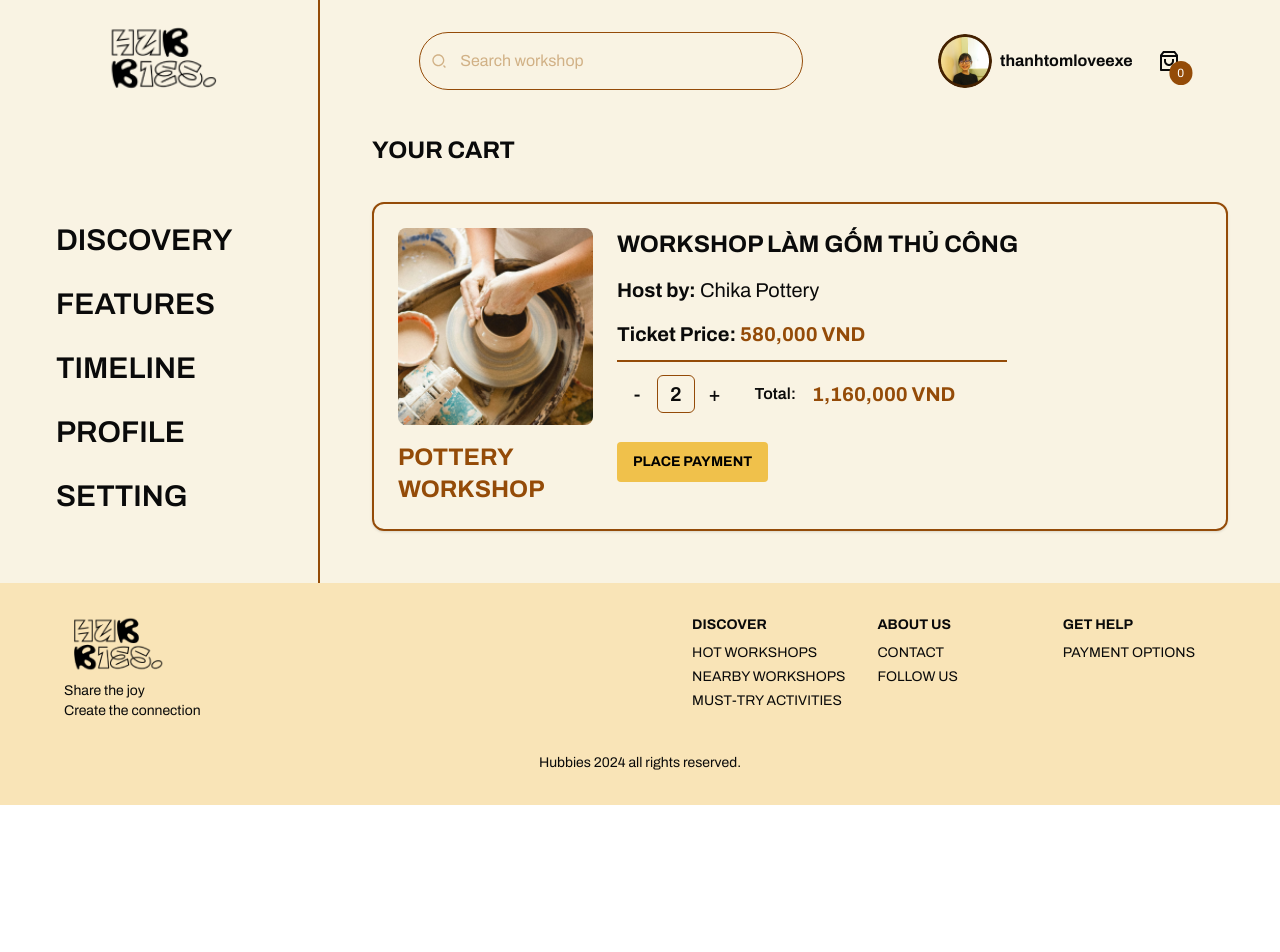
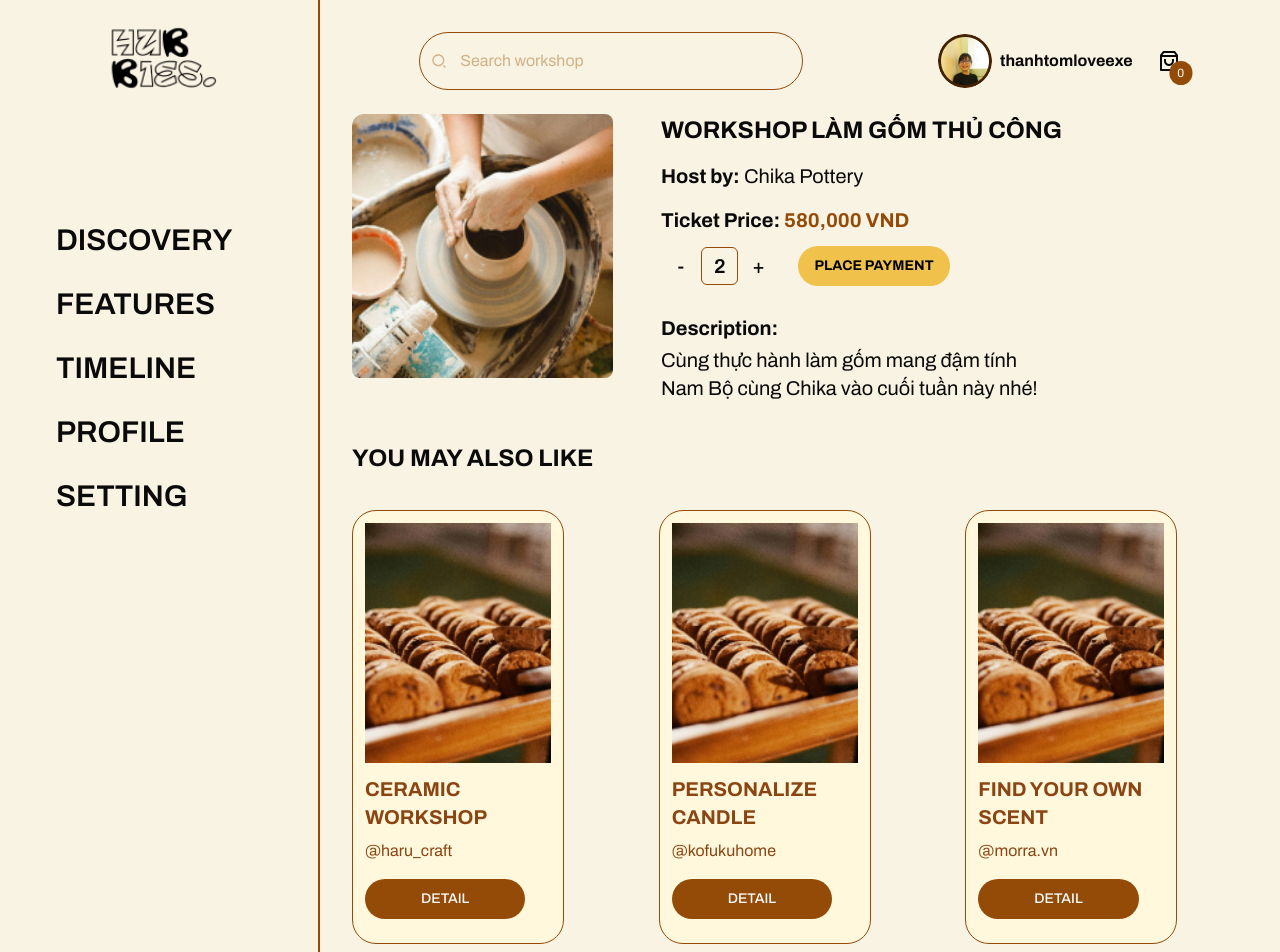
Before and after one commit to CarsonDev1/hubbies, a React (Vite) app: page /cart in a window 1280 px wide. Shown: the top 952 px of the page. Before the commit the page ends 805 px from the top, so only its background shows below. Built offline with nearby package versions, Linux system fonts and the light colour scheme.

Commit message:
upload code

```diff
--- a/src/layout/RootLayout.tsx
+++ b/src/layout/RootLayout.tsx
@@ -27,7 +27,7 @@ const RootLayout: React.FC<RootLayoutProps> = ({ children, activeTab, setActiveT
 				activeTab={activeTab}
 				setActiveTab={setActiveTab}
 			/>
-			<main className='flex-1 p-2 md:p-4 lg:p-8 h-full bg-[#f9f3e3]'>
+			<main className='flex-1 w-full overflow-hidden p-2 md:p-4 lg:p-8 h-full bg-[#f9f3e3]'>
 				<div className='flex items-center justify-between mb-4 lg:hidden'>
 					<Button variant='ghost' size='icon' onClick={toggleSidebar}>
 						<Menu className='w-6 h-6' />
--- a/src/pages/Cart.tsx
+++ b/src/pages/Cart.tsx
@@ -1,32 +1,29 @@
 import { useState } from 'react';
 import { Card, CardContent } from '../components/ui/card';
+import NeighBor from '../assets/images/landing-img-01.png';
 import { Button } from '../components/ui/button';
 import CartImage from '../assets/images/cart.png';
 
 export default function Cart() {
 	const [quantity, setQuantity] = useState(2);
 	const ticketPrice = 580000;
-	const total = quantity * ticketPrice;
 
 	return (
-		<div className='flex flex-col p-5 gap-9'>
-			<h3 className='text-2xl font-bold text-center sm:text-left'>YOUR CART</h3>
-			<Card className='max-w-5xl overflow-hidden bg-transparent border-2 border-button-color rounded-xl'>
-				<CardContent className='flex flex-col gap-6 p-6 sm:flex-row'>
-					<div className='flex flex-col w-full gap-4 sm:w-1/4'>
+		<div className='flex flex-col items-center md:items-start gap-9'>
+			<div className='flex flex-col items-center md:items-start gap-9'>
+				<Card className='w-full overflow-hidden bg-transparent border-none shadow-none'>
+					<CardContent className='flex flex-col gap-5 p-0 md:gap-12 sm:flex-row'>
+						<div className='flex flex-col w-full gap-4 sm:w-1/3'>
 							<img
 								src={CartImage}
 								alt='Pottery hands'
-							width={200}
-							height={200}
+								width={400}
+								height={400}
 								className='object-cover mx-auto rounded-lg'
 							/>
-						<h4 className='text-2xl font-bold text-center text-button-color sm:text-left'>
-							POTTERY <br /> WORKSHOP
-						</h4>
 						</div>
 						<div className='w-full sm:w-3/4'>
-						<div className='flex flex-col gap-3'>
+							<div className='flex flex-col items-center gap-3 md:items-start'>
 								<h2 className='mb-1 text-2xl font-bold text-center sm:text-left'>
 									WORKSHOP LÀM GỐM THỦ CÔNG
 								</h2>
@@ -37,8 +34,7 @@ export default function Cart() {
 									Ticket Price:{' '}
 									<span className='text-button-color'>{ticketPrice.toLocaleString()} VND</span>
 								</p>
-							<div className='h-[2px] bg-button-color w-2/3 mx-auto sm:mx-0'></div>
-							<div className='flex flex-col items-center gap-5 sm:flex-row'>
+								<div className='flex flex-col items-center gap-5 mb-4 sm:flex-row'>
 									<div className='flex items-center'>
 										<Button
 											variant='ghost'
@@ -61,19 +57,65 @@ export default function Cart() {
 										</Button>
 									</div>
 									<div className='flex items-center gap-4 mt-4 sm:mt-0'>
-									<span className='font-semibold'>Total:</span>{' '}
-									<span className='text-xl font-bold text-button-color'>
-										{total.toLocaleString()} VND
-									</span>
+										<Button className='w-full sm:w-max bg-[#f0c14b] hover:bg-[#ddb347] text-black font-bold py-2 px-4 rounded-full'>
+											PLACE PAYMENT
+										</Button>
 									</div>
 								</div>
-							<Button className='w-full sm:w-max mt-4 bg-[#f0c14b] hover:bg-[#ddb347] text-black font-bold py-2 px-4 rounded'>
-								PLACE PAYMENT
-							</Button>
+								<p className='flex flex-col w-2/3 gap-1 mb-1 text-xl text-center sm:text-left'>
+									<span className='font-bold'>Description:</span>{' '}
+									<span>
+										Cùng thực hành làm gốm mang đậm tính Nam Bộ cùng Chika vào cuối tuần này nhé!
+									</span>
+								</p>
 							</div>
 						</div>
 					</CardContent>
 				</Card>
 			</div>
+			<h3 className='text-2xl font-bold text-center sm:text-left'>YOU MAY ALSO LIKE</h3>
+			<div className='grid w-full grid-cols-1 gap-4 2xl:w-2/3 sm:grid-cols-2 lg:grid-cols-3 sm:gap-6'>
+				{[
+					{
+						title: 'CERAMIC WORKSHOP',
+						host: '@haru_craft',
+						image: { NeighBor },
+					},
+					{
+						title: 'PERSONALIZE CANDLE',
+						host: '@kofukuhome',
+						image: { NeighBor },
+					},
+					{
+						title: 'FIND YOUR OWN SCENT',
+						host: '@morra.vn',
+						image: { NeighBor },
+					},
+				].map((activity, index) => (
+					<div
+						key={index}
+						className='bg-[#FFF8DC] w-full xl:w-3/4 relative lg:static rounded-3xl overflow-hidden p-3 border border-button-color'
+					>
+						<img
+							src={NeighBor}
+							alt={activity.title}
+							width={300}
+							height={300}
+							className='relative z-10 object-cover w-full h-60'
+						/>
+						<div className='py-3'>
+							<h2 className='text-[#8B4513] text-xl font-bold mb-2'>{activity.title}</h2>
+							<p className='text-[#8B4513] mb-4'>{activity.host}</p>
+							<Button
+								variant='ghost'
+								className='py-2 text-sm text-white rounded-full px-14 bg-button-color hover:bg-orange-500 hover:text-white w-max'
+							>
+								DETAIL
+							</Button>
+						</div>
+					</div>
+				))}
+			</div>
+		</div>
 	);
 }
--- a/src/pages/Home.tsx
+++ b/src/pages/Home.tsx
@@ -1,18 +1,34 @@
+/* eslint-disable @typescript-eslint/no-unused-vars */
 import { Button } from '../components/ui/button';
 import { Card, CardContent } from '../components/ui/card';
 import AvtContent01 from '../assets/images/avt-content-01.png';
 import AvtContent02 from '../assets/images/avt-content-02.png';
 import ImgContent01 from '../assets/images/image-content-01.png';
 import ImgContent02 from '../assets/images/image-content-02.png';
+import { useState } from 'react';
+import { LuMap } from 'react-icons/lu';
+import { IoPaperPlaneOutline } from 'react-icons/io5';
 
 const Home = () => {
+	const [selectedDate, setSelectedDate] = useState(18);
+	const [highlightedDate, setHighlightedDate] = useState(12);
+
+	const days = ['M', 'T', 'W', 'T', 'F', 'S', 'S'];
+	const dates = Array.from({ length: 31 }, (_, i) => i + 1);
 	return (
-		<div className='w-full px-2 md:px-6 lg:px-12 xl:w-3/5'>
+		<div className='flex flex-col gap-4 md:flex-row'>
+			<div className='w-full md:w-2/3 px-2 md:px-6 lg:px-8 xl:w-[65%]'>
 				<div className='space-y-6'>
 					<Card className='overflow-hidden bg-transparent border rounded-3xl border-button-color'>
 						<CardContent className='p-4'>
 							<div className='flex items-center mb-2'>
-							<img src={AvtContent01} alt='User' width={40} height={40} className='mr-2 rounded-full' />
+								<img
+									src={AvtContent01}
+									alt='User'
+									width={40}
+									height={40}
+									className='mr-2 rounded-full'
+								/>
 								<div>
 									<h3 className='font-semibold'>Local Tet Art Market 2024</h3>
 									<p className='text-sm text-gray-500'>@localartmarket</p>
@@ -22,8 +38,8 @@ const Home = () => {
 								<h3 className='font-semibold'>Local Tet Art Market 2024</h3>
 								<p className='w-8 h-[2px] bg-black'></p>
 								<p className='mb-2 text-sm'>
-								Trước cổng chợ làm em, LỊCH ĐỂ TẾT đã sẵng sàng rồi đó! Hãy đến chợ Tết chúng tôi để sắm
-								sửa những vật phẩm trang trí nhà cửa nhé các bạn!
+									Trước cổng chợ làm em, LỊCH ĐỂ TẾT đã sẵng sàng rồi đó! Hãy đến chợ Tết chúng tôi để
+									sắm sửa những vật phẩm trang trí nhà cửa nhé các bạn!
 								</p>
 							</div>
 							<img
@@ -33,20 +49,38 @@ const Home = () => {
 								height={200}
 								className='object-cover w-full h-auto mb-4 rounded-md md:mb-10 lg:mb-20'
 							/>
-						<div className='flex justify-end'>
+							<div className='flex flex-row items-center justify-between gap-6 mb-5 md:flex-col xl:flex-row md:mb-10'>
+								<div className='flex items-center gap-3'>
+									<LuMap className='size-6' />
+									<IoPaperPlaneOutline className='size-6' />
+								</div>
+								<div className='flex items-center gap-3'>
 									<Button
 										variant='ghost'
-								className='px-20 mb-2 text-sm text-white rounded-full md:mb-5 lg:mb-10 bg-button-color hover:bg-orange-500 hover:text-white'
+										className='px-3 text-sm text-white rounded-full md:px-10 xl:px-20 bg-button-color hover:bg-orange-500 hover:text-white'
 									>
 										DETAIL
 									</Button>
+									<Button
+										variant='ghost'
+										className='px-3 md:px-10 xl:px-20 text-sm rounded-full bg-[#FFD583] hover:bg-orange-500 hover:text-white'
+									>
+										ADD TO CART
+									</Button>
+								</div>
 							</div>
 						</CardContent>
 					</Card>
 					<Card className='overflow-hidden bg-transparent border rounded-3xl border-button-color'>
 						<CardContent className='p-4'>
 							<div className='flex items-center mb-2'>
-							<img src={AvtContent02} alt='User' width={40} height={40} className='mr-2 rounded-full' />
+								<img
+									src={AvtContent02}
+									alt='User'
+									width={40}
+									height={40}
+									className='mr-2 rounded-full'
+								/>
 								<div>
 									<h3 className='font-semibold'>Local Tet Art Market 2024</h3>
 									<p className='text-sm text-gray-500'>@localartmarket</p>
@@ -56,8 +90,8 @@ const Home = () => {
 								<h3 className='font-semibold'>Local Tet Art Market 2024</h3>
 								<p className='w-8 h-[2px] bg-black'></p>
 								<p className='mb-2 text-sm'>
-								Trước cổng chợ làm em, LỊCH ĐỂ TẾT đã sẵng sàng rồi đó! Hãy đến chợ Tết chúng tôi để sắm
-								sửa những vật phẩm trang trí nhà cửa nhé các bạn!
+									Trước cổng chợ làm em, LỊCH ĐỂ TẾT đã sẵng sàng rồi đó! Hãy đến chợ Tết chúng tôi để
+									sắm sửa những vật phẩm trang trí nhà cửa nhé các bạn!
 								</p>
 							</div>
 							<img
@@ -67,16 +101,57 @@ const Home = () => {
 								height={200}
 								className='object-cover w-full h-auto mb-4 rounded-md md:mb-10 lg:mb-20'
 							/>
-						<div className='flex justify-end'>
+							<div className='flex flex-row items-center justify-between gap-6 mb-5 md:flex-col xl:flex-row md:mb-10'>
+								<div className='flex items-center gap-3'>
+									<LuMap className='size-6' />
+									<IoPaperPlaneOutline className='size-6' />
+								</div>
+								<div className='flex items-center gap-3'>
 									<Button
 										variant='ghost'
-								className='px-20 mb-2 text-sm text-white rounded-full md:mb-5 lg:mb-10 bg-button-color hover:bg-orange-500 hover:text-white'
+										className='px-3 text-sm text-white rounded-full md:px-10 xl:px-20 bg-button-color hover:bg-orange-500 hover:text-white'
 									>
 										DETAIL
 									</Button>
+									<Button
+										variant='ghost'
+										className='px-3 md:px-10 xl:px-20 text-sm rounded-full bg-[#FFD583] hover:bg-orange-500 hover:text-white'
+									>
+										ADD TO CART
+									</Button>
+								</div>
 							</div>
 						</CardContent>
 					</Card>
+				</div>
+			</div>
+			<div className='p-4 font-sans h-fit bg-[#FFD583] rounded-xl w-full md:w-1/2 xl:w-1/4'>
+				<h2 className='mb-4 text-xl font-bold'>January 2023</h2>
+				<div className='grid grid-cols-7 gap-2 justify-items-center'>
+					{days.map((day, index) => (
+						<div key={day} className={`text-center font-medium ${index > 4 ? 'text-red-500' : ''}`}>
+							{day}
+						</div>
+					))}
+					{[...Array(dates[0] - 1)].map((_, index) => (
+						<div key={`empty-${index}`} />
+					))}
+					{dates.map((date) => (
+						<button
+							key={date}
+							className={`w-8 h-8 flex items-center justify-center rounded-full ${
+								date === selectedDate
+									? 'bg-amber-700 text-white'
+									: date === highlightedDate
+									? 'bg-gray-200'
+									: ''
+							} ${[7, 8, 14, 15, 21, 22, 28, 29].includes(date) ? 'text-red-500' : ''}`}
+							onClick={() => setSelectedDate(date)}
+						>
+							{date}
+						</button>
+					))}
+				</div>
 			</div>
 		</div>
 	);
```
Lines whose indentation alone changed are shown as unchanged.
